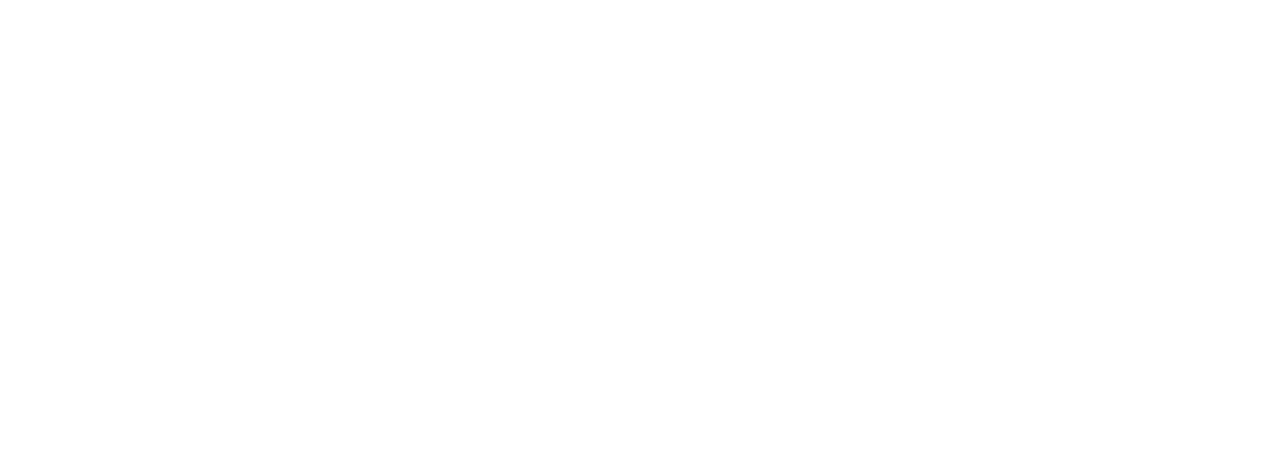
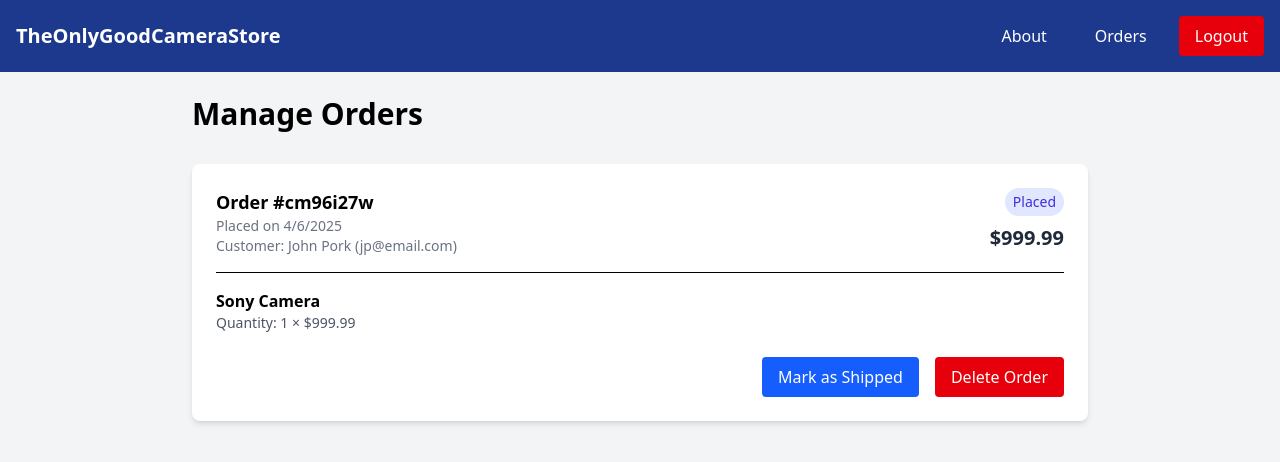
Before and after one commit to emreokur/319FinalProject, a React (Vite) app in the folder frontend/: page /orders in a window 1280 px wide. Before the commit this address had no page. Shown: the top 462 px of the page. Built offline with nearby package versions, Linux system fonts and the light colour scheme.

Commit message:
Navbar with conditional rendering, and Order Management UI using mock data

```diff
--- a/frontend/src/App.jsx
+++ b/frontend/src/App.jsx
@@ -3,6 +3,7 @@ import { BrowserRouter as Router, Routes, Route } from 'react-router-dom';
 
 import HomePage from './components/HomePage';
 import AboutPage from './components/AboutPage';
+import OrderManagementPage from './components/OrderManagementPage';
 
 function App() {
   return (
@@ -10,7 +11,8 @@ function App() {
       <Routes>
         <Route path="/" element={<HomePage />} />
         <Route path="/about" element={<AboutPage />} />
-      </Routes>
+        <Route path="/orders" element={<OrderManagementPage />} />
+        </Routes>
     </Router>
   );
 }
--- a/frontend/src/components/HomePage.jsx
+++ b/frontend/src/components/HomePage.jsx
@@ -13,7 +13,7 @@ function HomePage() {
               <Link to="/about" className="text-white hover:text-gray-200 transition-colors px-4 py-2">
                 About
               </Link>
-              <a href="#" className="bg-indigo-700 text-white px-4 py-2 rounded hover:bg-indigo-600 transition-colors">Login</a>
+              <a href="/auth/register" className="bg-indigo-700 text-white px-4 py-2 rounded hover:bg-indigo-600 transition-colors">Login</a>
             </div>
           </div>
         </div>
--- a/frontend/src/components/Navbar.jsx
+++ b/frontend/src/components/Navbar.jsx
@@ -2,14 +2,33 @@ import React from 'react';
 import { Link } from 'react-router-dom';
 
 function Navbar() {
+  // Simulate client-side login state
+  const isClient = typeof window !== 'undefined';
+  const isLoggedIn = true;
+
   return (
     <nav className="bg-blue-900 text-white fixed w-full z-10">
       <div className="container mx-auto px-4">
         <div className="flex justify-between items-center py-4">
-          <div className="font-bold text-xl">TheOnlyGoodCameraStore</div>
-          <div className="flex space-x-4 items-center">
-            <Link to="/about" className="text-white hover:text-gray-200 transition-colors px-4 py-2">About</Link>
-            <Link to="/auth/register" className="bg-indigo-700 text-white px-4 py-2 rounded hover:bg-indigo-600 transition-colors">Login</Link>
+        <Link to="/" className="font-bold text-xl">TheOnlyGoodCameraStore</Link>
+        <div className="flex space-x-4 items-center">
+            <Link to="/about" className="text-white hover:text-gray-200 transition-colors px-4 py-2">
+              About
+            </Link>
+            {isClient && isLoggedIn ? (
+              <>
+                <Link to="/orders" className="text-white hover:text-gray-200 transition-colors px-4 py-2">
+                  Orders
+                </Link>
+                <button className="bg-red-600 text-white px-4 py-2 rounded hover:bg-red-500 transition-colors">
+                  Logout
+                </button>
+              </>
+            ) : (
+              <Link to="/auth/register" className="bg-indigo-700 text-white px-4 py-2 rounded hover:bg-indigo-600 transition-colors">
+                Login
+              </Link>
+            )}
           </div>
         </div>
       </div>
--- /dev/null
+++ b/frontend/src/components/OrderManagementPage.jsx
@@ -0,0 +1,111 @@
+import React, { useEffect, useState } from 'react';
+import Navbar from './Navbar';
+// import { fetchOrders, updateOrderStatus, deleteOrder } from './services/orderService';
+
+function OrderManagementPage() {
+  const [orders, setOrders] = useState([]);
+  const [loading, setLoading] = useState(true);
+
+  // Fake data
+  const mockOrders = [
+    {
+      id: 'cm96i27w',
+      date: '4/6/2025',
+      customerName: 'John Pork',
+      customerEmail: 'jp@email.com',
+      status: 'Placed',
+      total: 999.99,
+      items: [
+        {
+          name: 'Sony Camera',
+          quantity: 1,
+          price: 999.99,
+        },
+      ],
+    },
+  ];
+
+  useEffect(() => {
+    const getOrders = async () => {
+      // const data = await fetchOrders();
+      const data = mockOrders; // use mock data
+      setOrders(data);
+      setLoading(false);
+    };
+    getOrders();
+  }, []);
+
+  const handleStatusUpdate = async (orderId) => {
+    // await updateOrderStatus(orderId, 'Shipped');
+    const updatedOrders = orders.map((order) =>
+      order.id === orderId ? { ...order, status: 'Shipped' } : order
+    );
+    setOrders(updatedOrders);
+  };
+
+  const handleDelete = async (orderId) => {
+    // await deleteOrder(orderId);
+    setOrders(orders.filter((order) => order.id !== orderId));
+  };
+
+  if (loading) return <p className="p-6">Loading orders...</p>;
+
+  return (
+    <>
+      <Navbar />
+      <main className="bg-gray-100 min-h-screen pt-24 px-4 py-8">
+        <div className="max-w-4xl mx-auto">
+          <h1 className="text-3xl font-bold mb-8">Manage Orders</h1>
+
+          {orders.map((order) => (
+            <div key={order.id} className="bg-white shadow-md rounded-lg p-6 mb-6">
+              <div className="flex justify-between items-start mb-4">
+                <div>
+                  <h2 className="text-lg font-semibold">Order #{order.id}</h2>
+                  <p className="text-sm text-gray-500">Placed on {order.date}</p>
+                  <p className="text-sm text-gray-500">
+                    Customer: {order.customerName} ({order.customerEmail})
+                  </p>
+                </div>
+                <div className="text-right">
+                  <span className="inline-block text-sm bg-indigo-100 text-indigo-700 px-2 py-1 rounded-full mb-2">
+                    {order.status}
+                  </span>
+                  <p className="text-xl font-bold text-gray-800">${order.total}</p>
+                </div>
+              </div>
+
+              <div className="border-t pt-4">
+                {order.items.map((item, i) => (
+                  <div key={i}>
+                    <h3 className="font-semibold">{item.name}</h3>
+                    <p className="text-sm text-gray-600">
+                      Quantity: {item.quantity} × ${item.price}
+                    </p>
+                  </div>
+                ))}
+              </div>
+
+              <div className="mt-6 flex gap-4 justify-end">
+                <button
+                  onClick={() => handleStatusUpdate(order.id)}
+                  className="bg-blue-600 text-white px-4 py-2 rounded hover:bg-blue-700 transition"
+                >
+                  Mark as Shipped
+                </button>
+                <button
+                  onClick={() => handleDelete(order.id)}
+                  className="bg-red-600 text-white px-4 py-2 rounded hover:bg-red-700 transition"
+                >
+                  Delete Order
+                </button>
+              </div>
+            </div>
+          ))}
+        </div>
+      </main>
+    </>
+  );
+}
+
+export default OrderManagementPage;
```
Also changed, not shown: 1 other file (tests, documents, lock files or other folders).
